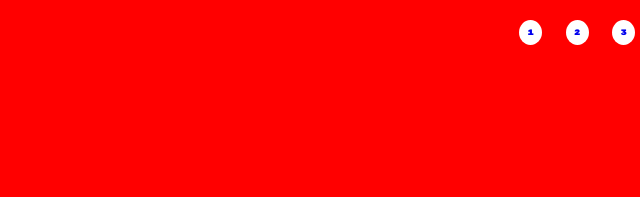
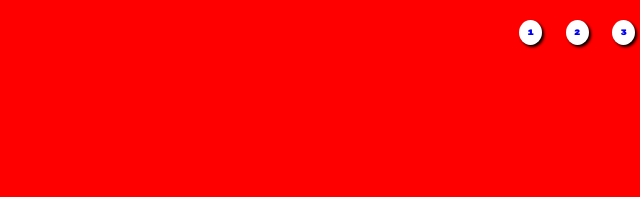
Before and after one commit to katiemathis/htmlcss-shoes, a plain HTML site: page BONUS/index.html in a window 1280 px wide. Shown: the top 197 px of the page, 640-1280 px from the left. Drawn offline with Linux system fonts and the light colour scheme.

Commit message:
added box-shadow to menu links

```diff
--- a/BONUS/css/bonus-style.css
+++ b/BONUS/css/bonus-style.css
@@ -34,6 +34,7 @@ nav ul li a {
     border-radius: 50%;
     list-style-type: none;
     padding: 8px;
+    box-shadow: 2px 2px 3px black;
 }
 
 
```
